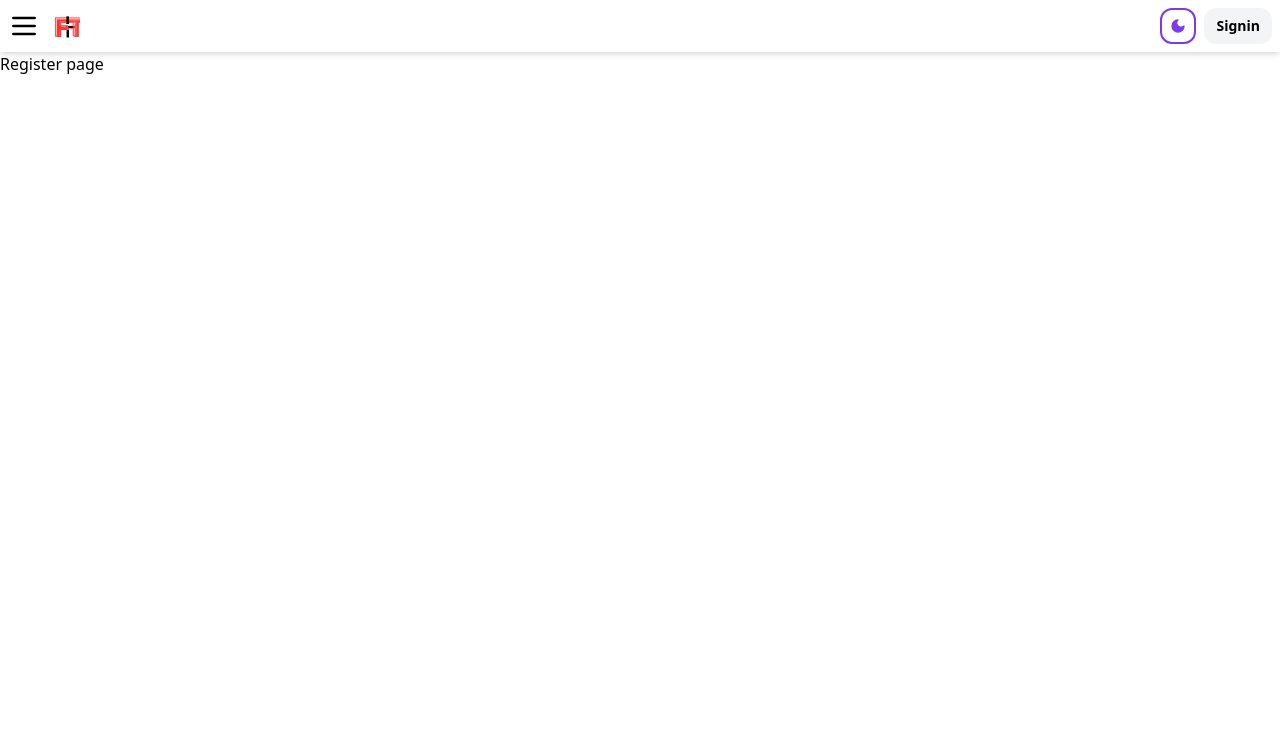
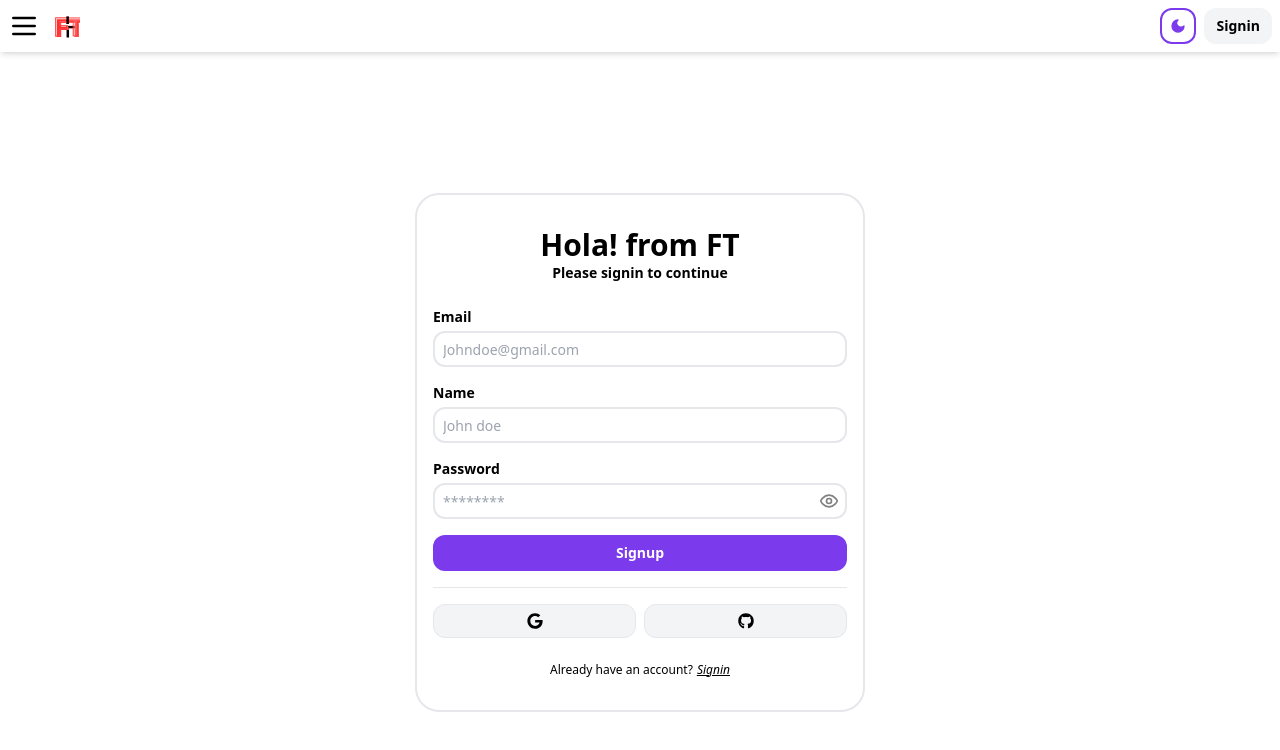
Before and after one commit to Nithinreddy1019/Finance-tracker, a React (Vite) app in the folder frontend/: page /register in a window 1280 px wide. Shown: the top 750 px of the page. Built offline with nearby package versions, Linux system fonts and the light colour scheme.

Commit message:
page: added register page

```diff
--- a/frontend/src/pages/RegisterPage.tsx
+++ b/frontend/src/pages/RegisterPage.tsx
@@ -1,10 +1,56 @@
 import { NavBar } from "../components/navbar";
+import { Socials } from "../components/socials";
+import { Button } from "../components/ui/button";
+import { CardWrapper } from "../components/ui/card-wrapper";
+import { InputBox } from "../components/ui/input-box";
 
 const RegisterPage = () => {
     return (
-        <div>
+        <div className="h-screen bg-white dark:bg-dark-backgroundone dark:text-light-background">
             <NavBar />
-            Register page
+
+            <section className="flex items-center justify-center h-full p-2">
+
+                <CardWrapper
+                    headerName="Hola! from FT"
+                    headerCaption="Please signin to continue"
+                    backLinkDialog="Already have an account?"
+                    backLinkName="Signin"
+                    backLink="/login"
+                >
+                    <InputBox
+                        inputLabel="Email"
+                        inputType="email"
+                        inputPlaceholder="Johndoe@gmail.com"
+                    />
+
+                    <InputBox
+                        inputLabel="Name"
+                        inputType="text"
+                        inputPlaceholder="John doe"
+                    />
+
+                    <InputBox
+                        inputLabel="Password"
+                        inputType="password"
+                        inputPlaceholder="********"
+                    />
+
+                    <Button
+                        buttonType="primary"
+                        className="my-2"
+                    >
+                        Signup
+                    </Button>
+
+                    <hr className="my-2"/>
+
+                    <Socials />
+
+                </CardWrapper>
+
+            </section>
+
         </div>
     )
 };
```
